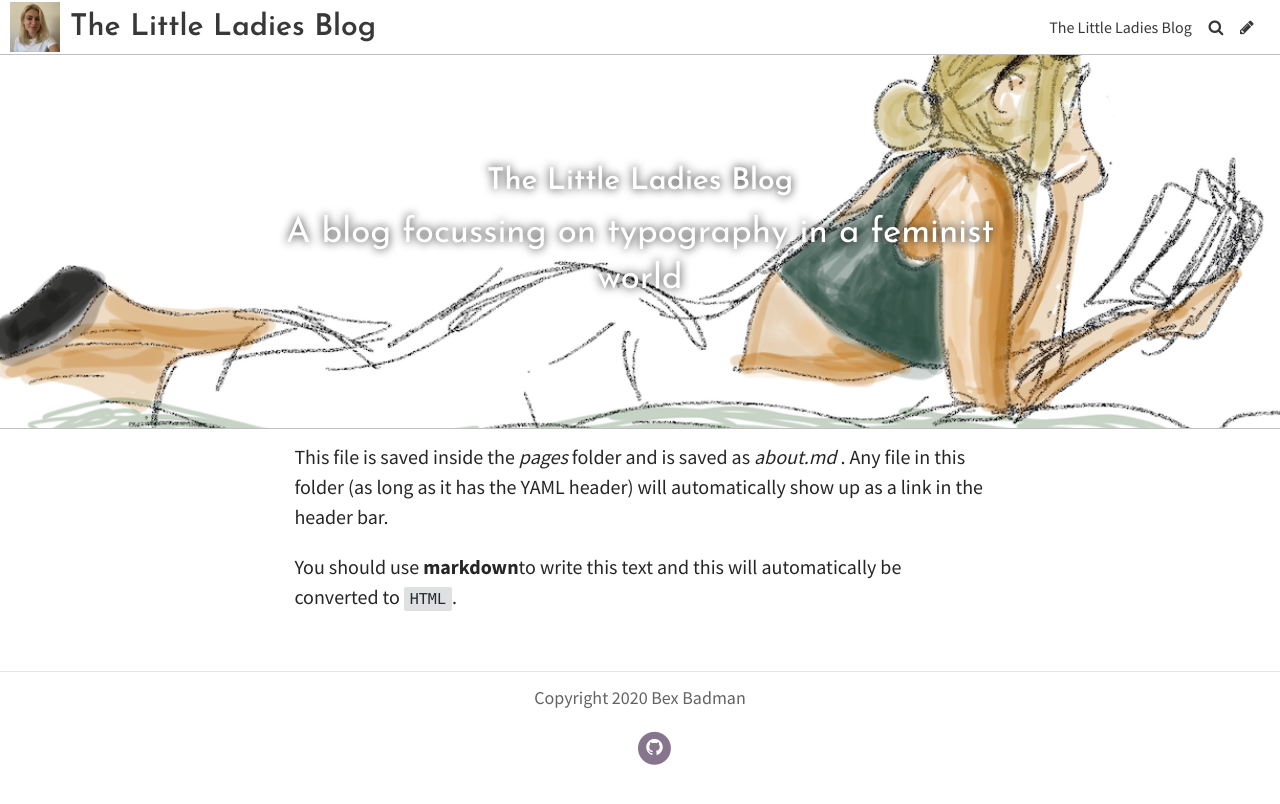
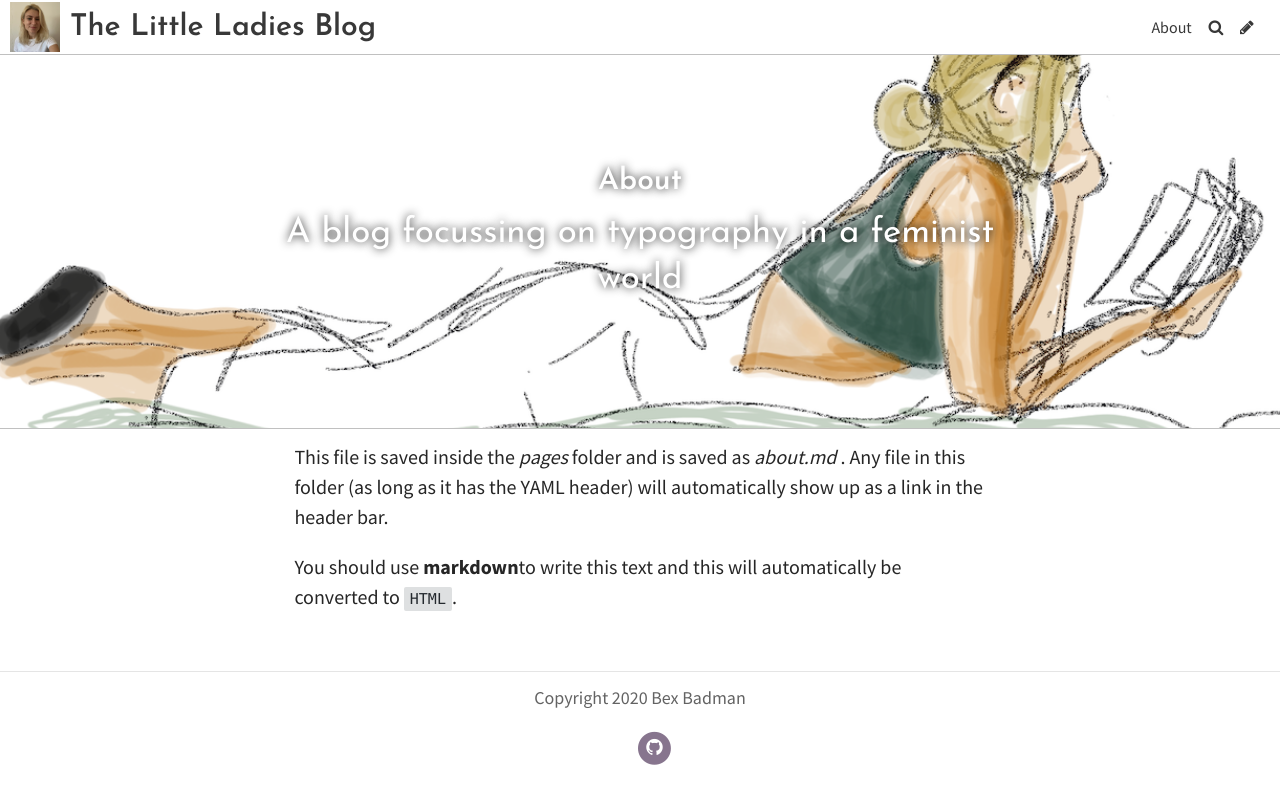
Before and after one commit to rebeccabadman1999/Bex-Badman-Blog, a Jekyll site: the page built from pages/about.md, in a window 1280 px wide. Shown: the top 804 px of the page. Built offline with Jekyll 4.4.1, drawn with Linux system fonts in a browser that asks for light colours; some web fonts are replaced.

Commit message:
Update Page “about”

```diff
--- a/pages/about.md
+++ b/pages/about.md
@@ -1,6 +1,6 @@
 ---
 layout: page
-title: The Little Ladies Blog
+title: About
 subtitle: "A blog focussing on typography in a feminist world "
 permalink: /about/
 date: 2020-06-29T15:36:12.231Z
```
